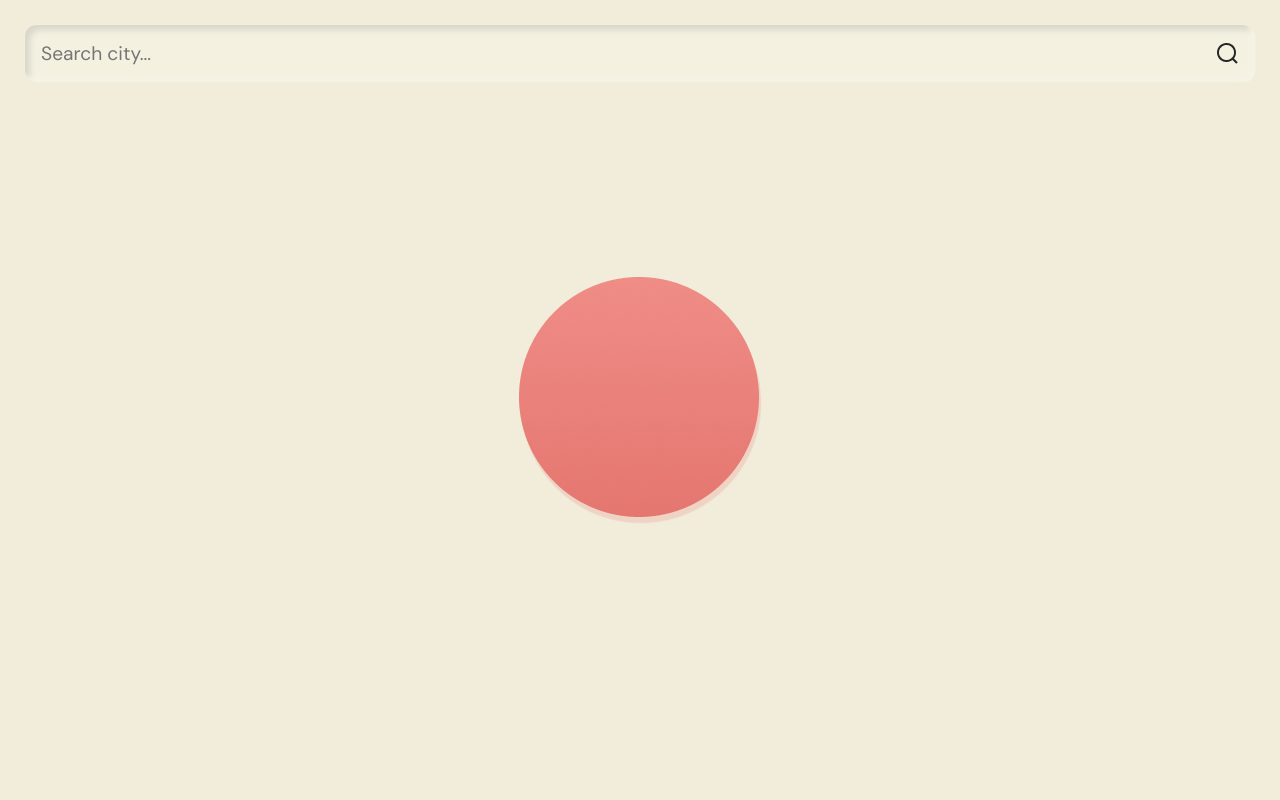
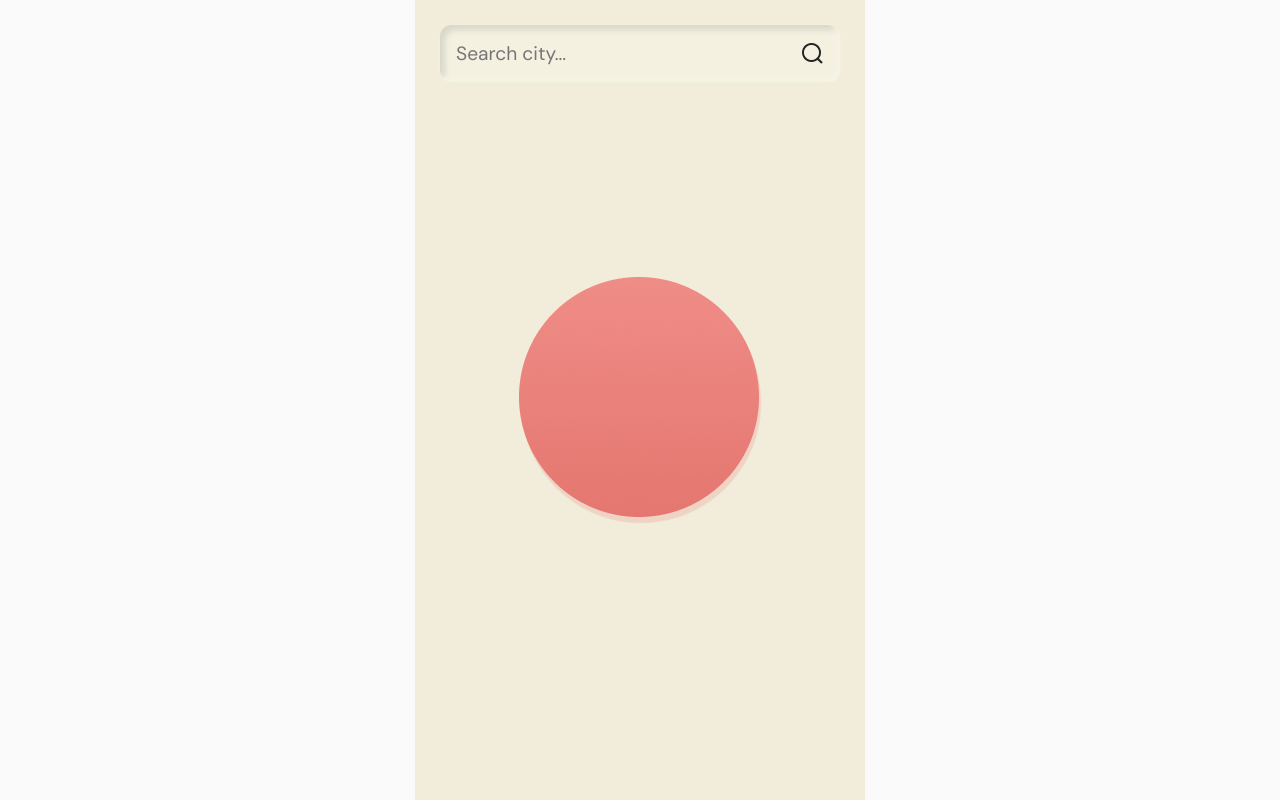
Before and after one commit to robemadz/weather-app, a React (Create React App) app: page / in a window 1280 px wide. Built offline with nearby package versions, Linux system fonts and the light colour scheme.

Commit message:
tamaño y package json

```diff
--- a/package.json
+++ b/package.json
@@ -1,11 +1,13 @@
 {
   "name": "weather-app",
+  "homepage": "https://robemadz.github.io/weather-app/",
   "version": "0.1.0",
   "private": true,
   "dependencies": {
     "@testing-library/jest-dom": "^5.14.1",
     "@testing-library/react": "^11.2.7",
     "@testing-library/user-event": "^12.8.3",
+    "gh-pages": "^3.2.3",
     "react": "^17.0.2",
     "react-dom": "^17.0.2",
     "react-scripts": "4.0.3",
@@ -13,6 +15,8 @@
   },
   "scripts": {
     "start": "react-scripts start",
+    "predeploy": "npm run build",
+    "deploy": "gh-pages -d build",
     "build": "react-scripts build",
     "test": "react-scripts test",
     "eject": "react-scripts eject"
--- a/src/App.css
+++ b/src/App.css
@@ -1,4 +1,7 @@
 /*-----Mis estilos------*/
+body {
+  background-color: #fafafa;
+}
 
 .main {
   background-image: url(../src/assets/sun.png);
@@ -8,6 +11,8 @@
   position: relative;
 
   width: 100%;
+  max-width: 450px;
+  margin: 0 auto;
   min-height: 100vh;
   padding: 1.5rem;
   transition: 0.4s ease-out;
```
Also changed, not shown: 1 other file (tests, documents, lock files or other folders).
